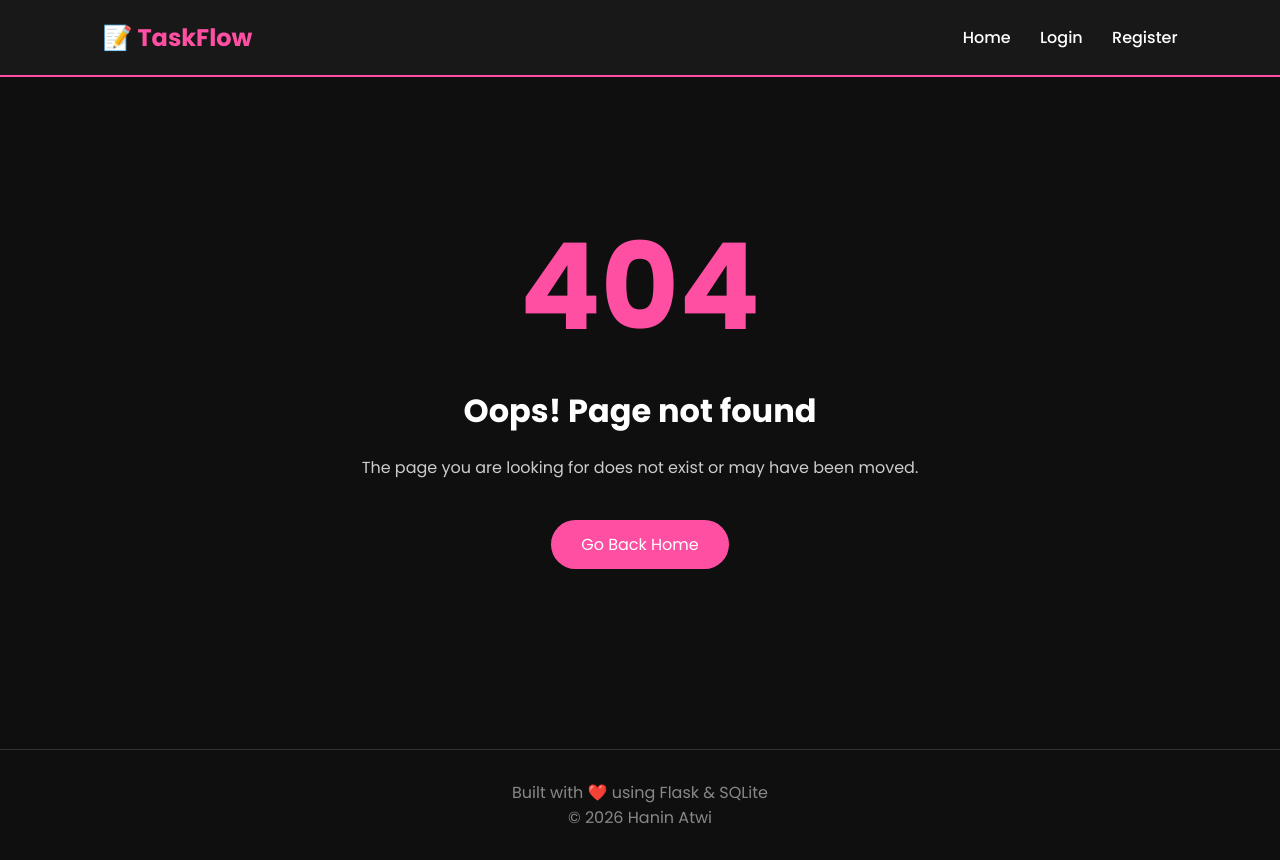
After one commit to haninatwi0/TaskFlow, a Flask app: template templates/404.html in a window 1280 px wide. The commit adds this page. Run offline with Flask 3, Linux system fonts and the light colour scheme; the template is opened without the code that fills it, so the values that code supplies are empty.

Commit message:
Add custom 404 error page

```diff
--- a/app.py
+++ b/app.py
@@ -192,5 +192,14 @@ with app.app_context():
     db.create_all()
 
 
+@app.errorhandler(404)
+def page_not_found(error):
+    return render_template("404.html"), 404
+
+
+@app.errorhandler(500)
+def internal_error(error):
+    return render_template("500.html"), 500
+
 if __name__ == "__main__":
     app.run(debug=True)
--- a/static/css/style.css
+++ b/static/css/style.css
@@ -728,3 +728,38 @@ nav{
     }
 
 }
+
+.error-page {
+    text-align: center;
+    padding: 80px 20px;
+}
+
+.error-page h1 {
+    font-size: 120px;
+    color: #ff4fa3;
+    margin-bottom: 10px;
+}
+
+.error-page h2 {
+    color: white;
+    font-size: 32px;
+}
+
+.error-page p {
+    color: #cccccc;
+    margin: 20px;
+}
+
+.pink-button {
+    display: inline-block;
+    padding: 12px 30px;
+    background: #ff4fa3;
+    color: white;
+    text-decoration: none;
+    border-radius: 25px;
+    margin-top: 20px;
+}
+
+.pink-button:hover {
+    opacity: 0.8;
+}
--- /dev/null
+++ b/templates/404.html
@@ -0,0 +1,25 @@
+{% extends "base.html" %}
+
+{% block title %}
+Page Not Found
+{% endblock %}
+
+{% block content %}
+
+<div class="error-page">
+
+    <h1>404</h1>
+
+    <h2>Oops! Page not found</h2>
+
+    <p>
+        The page you are looking for does not exist or may have been moved.
+    </p>
+
+    <a href="/" class="pink-button">
+        Go Back Home
+    </a>
+
+</div>
+
+{% endblock %}
```
Also changed, not shown: templates/500.html (added).
